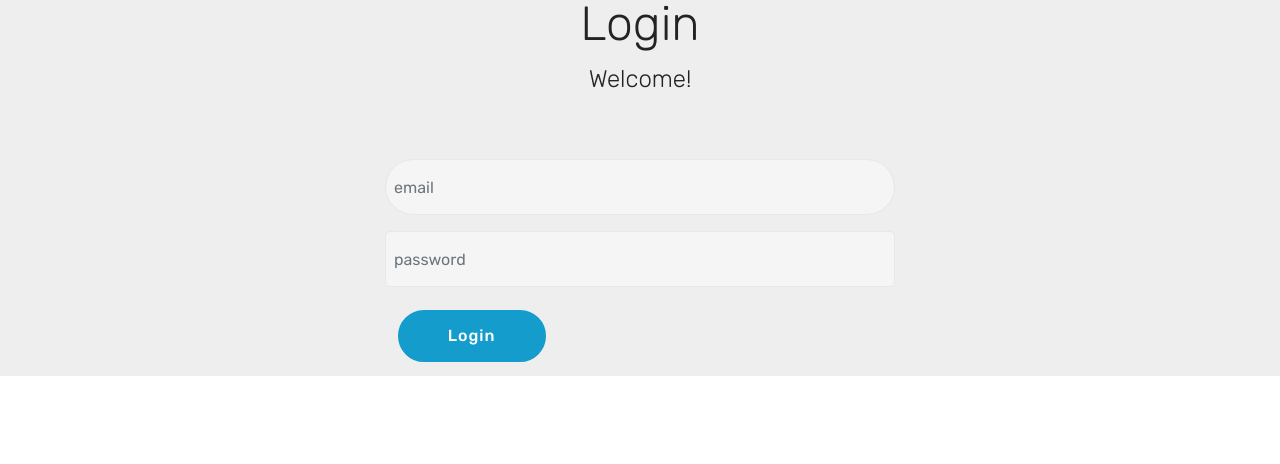
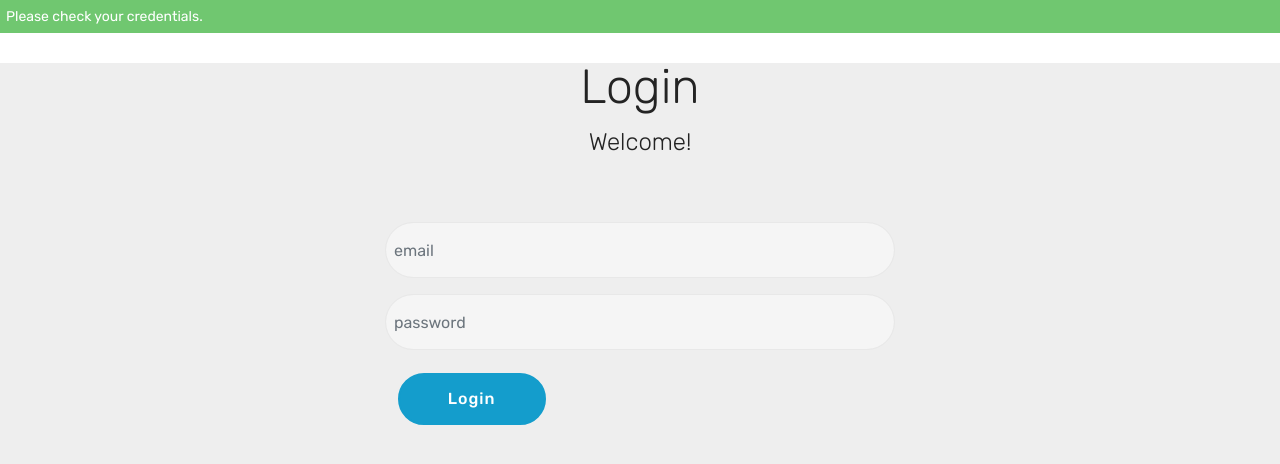
Before and after one commit to younasawais/ads, a React (Create React App) app: page /login in a window 1280 px wide. Shown: the top 464 px of the page. Built offline with nearby package versions, Linux system fonts and the light colour scheme.

Commit message:
check jwt works

```diff
--- a/src/code/components/Admin.js
+++ b/src/code/components/Admin.js
@@ -1,10 +1,14 @@
 import React, { Component, Fragment } from 'react';
 import {Link} from 'react-router-dom';
+import axios from 'axios';
 
 
 class Admin extends Component {
-    componentDidMount(){
-        //token = sessionStorage.getItem("token");
+    async componentDidMount(){
+        const token = sessionStorage.getItem("token");
+        const response = await axios.post('http://localhost:4000/checkToken', {token: token});
+        console.log(response);
+        if(!response.data.token){window.location = '/login' }
         //const {data : response} = await axios.post(process.env.REACT_APP_backendAPI + '/getUserSubscriptions',{"token" : token});
         //const {data : response} = await axios.post(process.env.REACT_APP_backendAPI + '/getUserSubscriptions',{"token" : token});
 
--- a/src/code/components/login.js
+++ b/src/code/components/login.js
@@ -2,6 +2,7 @@ import React, { Component, Fragment } from 'react';
 import InputLogin from './login/InputLogin';
 import {connect} from 'react-redux';
 import axios from 'axios';
+import AlertMessage from './cms/elements/AlertMessage';
 
 class Login extends Component {
     constructor(props){
@@ -32,7 +33,8 @@ class Login extends Component {
     render() {
         return (
 <Fragment>
-    <section className="mbr-section form3 cid-s9NutCT19a" id="form3-i">
+    <AlertMessage text={'Please check your credentials.'}/>
+    <section className="mbr-section form3 cid-s9NutCT19a" style={{paddingBottom: '60%'}} id="form3-i">
         <div className="container">
             <div className="row justify-content-center">
                 <div className="title col-12 col-lg-8">
@@ -45,8 +47,8 @@ class Login extends Component {
                 <div className="col-12 col-lg-6  col-md-8 " data-form-type="formoid">
                     <input type="hidden" name="email" data-form-email="true"
                     value="sd" />
-                    <div className="row">
-                    </div>
+                    {/* <div className="row">
+                    </div> */}
 
                     <InputLogin
                         type='email'
--- a/src/code/components/login/InputLogin.js
+++ b/src/code/components/login/InputLogin.js
@@ -24,6 +24,7 @@ class InputLogin extends Component {
         return (
             <div className="form-group col">
                 <input
+                    style={{borderRadius: '40px'}}
                     onChange={this.handleInput}
                     type={type}
                     name={name}
```
